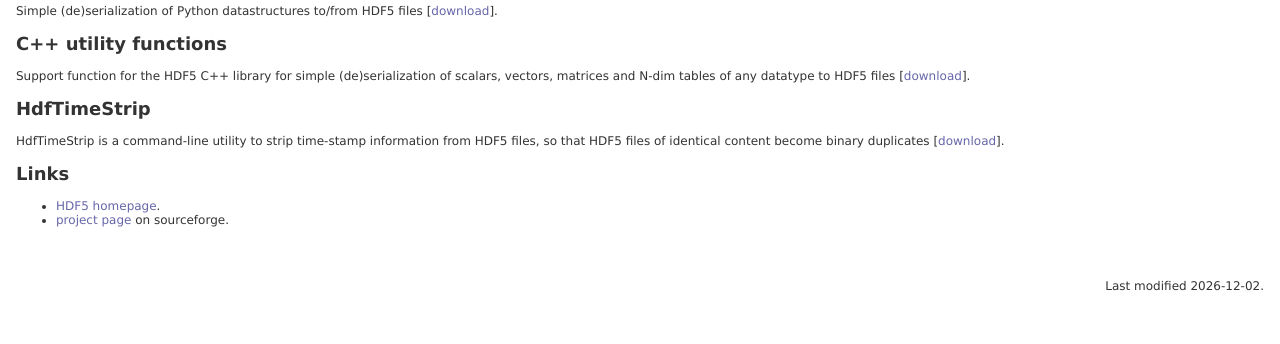
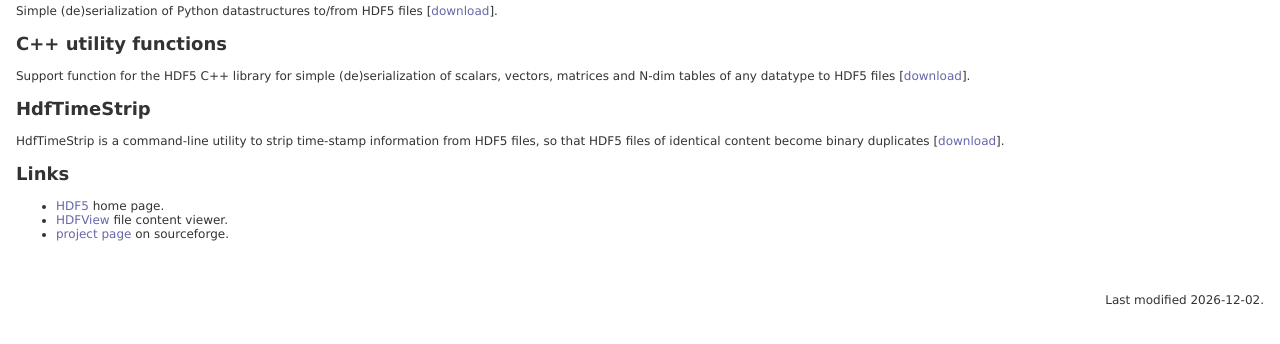
Before and after one commit to romangrothausmann/hdfutil-code, a PHP site: page / in a window 1280 px wide. Shown: the part 205-549 px from the top of the page. Run offline with PHP 8.4, Linux system fonts and the light colour scheme.

Commit message:
adding HDFView link.

```diff
--- a/www/index.php
+++ b/www/index.php
@@ -6,6 +6,7 @@
    <meta http-equiv="Content-Type" content="text/html; charset=iso-8859-1">
 </head>
 <body>
+
 
 <h1>Hdf5 utilities</h1>
 Hdf5 utilities is a collection of utilities to ease the exchange of HDF5 files between C/C++, Matlab and Python. The long term goal is integration into the main HDF5 distribution.
@@ -30,7 +31,8 @@
 
 <h2>Links</h2>
 <ul>
-<li> <a href="http://www.hdfgroup.org/HDF5/">HDF5 homepage</a>.
+<li> <a href="http://www.hdfgroup.org/HDF5/">HDF5</a> home page.
+<li> <a href="http://www.hdfgroup.org/hdf-java-html/hdfview/">HDFView</a> file content viewer.
 <li> <a href="http://sourceforge.net/projects/hdfutil/">project page</a> on sourceforge.
 </ul>
 
```
